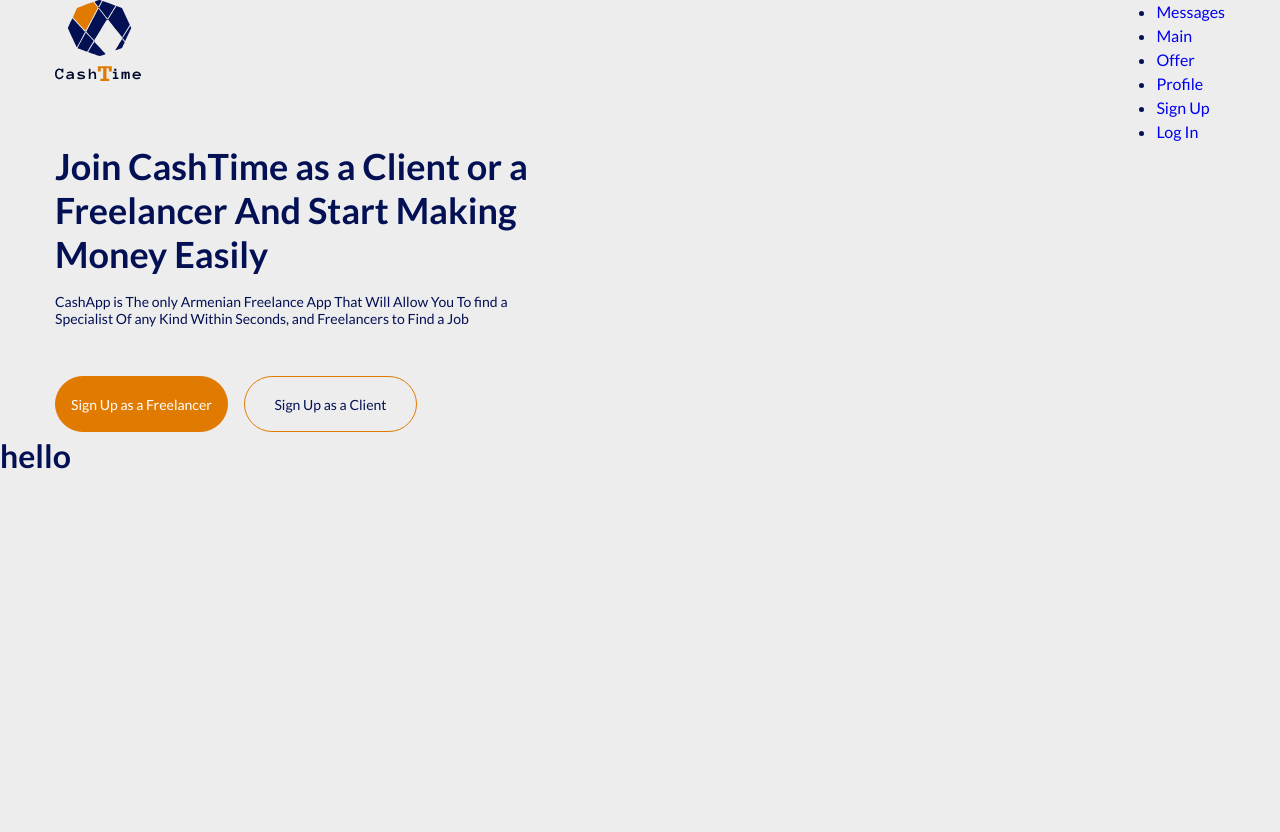
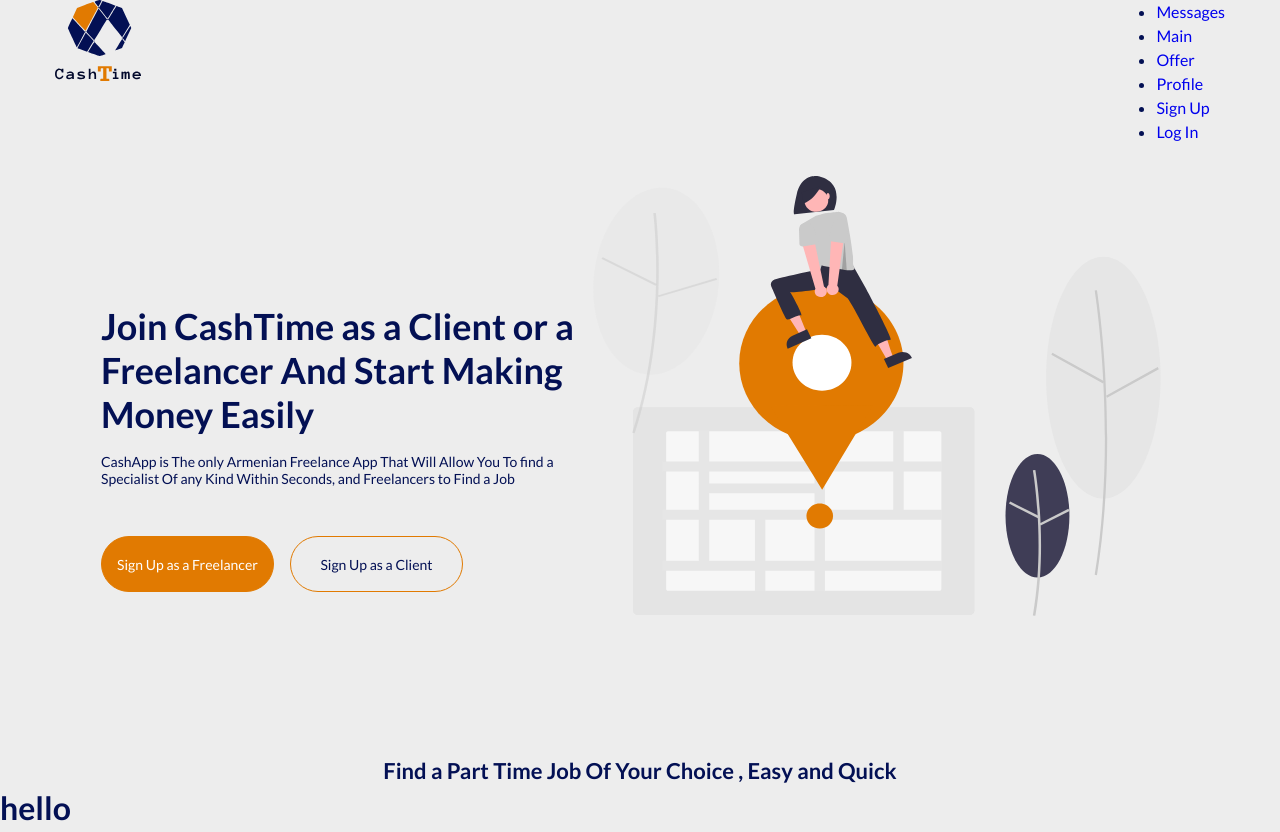
Before and after one commit to GevorgKartshikyan/CashTime-Front, a React (Create React App) app: page / in a window 1280 px wide. Before the commit the page ends 800 px from the top, so only its background shows below. Built offline with nearby package versions, Linux system fonts and the light colour scheme.

Commit message:
Section 1

```diff
--- a/src/assets/styles/base/_tools.scss
+++ b/src/assets/styles/base/_tools.scss
@@ -42,3 +42,7 @@ button {
   border: none;
   transition: all 0.3s ease;
 }
+
+img {
+  pointer-events: none;
+}
--- a/src/assets/styles/pages/_home.scss
+++ b/src/assets/styles/pages/_home.scss
@@ -1,4 +1,18 @@
-.join__left__title{
+.join__row{
+  display: flex;
+  flex-direction: column;
+  align-items: center;
+}
+
+.join__content {
+  display: flex;
+  flex-direction: row;
+  justify-content: space-between;
+}
+
+.join__left{
+  margin-top: 160px;
+  &__title{
     width: 476px;
     font-family:"Lato", sans-serif;
     font-size: 36px;
@@ -6,15 +20,43 @@
     font-weight: 700;
     line-height: normal;
   }
-
-.join__left__text{
+  &__text{
     margin-top: 17px;
     width: 478px;
     font-size: 14px;
     font-style: normal;
     font-weight: 400;
-  line-height: normal;}
-
-.join__left__block{
+    line-height: normal;
+  }
+  &__block{
     display: flex;
   }
+}
+
+
+
+.join__right{
+  margin-top: 32px;
+  width: 600px;
+  height: 556px;
+  position: relative;
+  &__img{
+    width: 100%;
+  }
+}
+
+.join__bottom{
+  width: 521px;
+  display: flex;
+  flex-direction: column;
+  align-items: center;
+  &__title{
+    margin-top: 25px;
+    color: #031054;
+    font-family: "Lato",sans-serif;
+    font-size: 22px;
+    font-style: normal;
+    font-weight: 700;
+    line-height: normal;
+  }
+}
--- a/src/pages/Home.js
+++ b/src/pages/Home.js
@@ -1,5 +1,6 @@
 import React from 'react';
 import Wrapper from '../layouts/Wrapper';
+import JoinImg from '../assets/images/homejoin.svg';
 
 function Home() {
   return (
@@ -7,6 +8,7 @@ function Home() {
       <section className="join">
         <div className="container">
           <div className="join__row">
+            <div className="join__content">
               <div className="join__left">
                 <h1 className="join__left__title">
                   Join CashTime as a Client or a Freelancer And Start Making Money Easily
@@ -25,7 +27,13 @@ function Home() {
                   </button>
                 </div>
               </div>
-            <div className="join__right" />
+              <div className="join__right">
+                <img src={JoinImg} alt="IMG" className="join__right__img" />
+              </div>
+            </div>
+            <div className="join__bottom">
+              <h3 className="join__bottom__title">Find a Part Time Job Of Your Choice , Easy and Quick</h3>
+            </div>
           </div>
         </div>
       </section>
```
Also changed, not shown: src/assets/images/homejoin.svg (added). Lines whose indentation alone changed are shown as unchanged.
